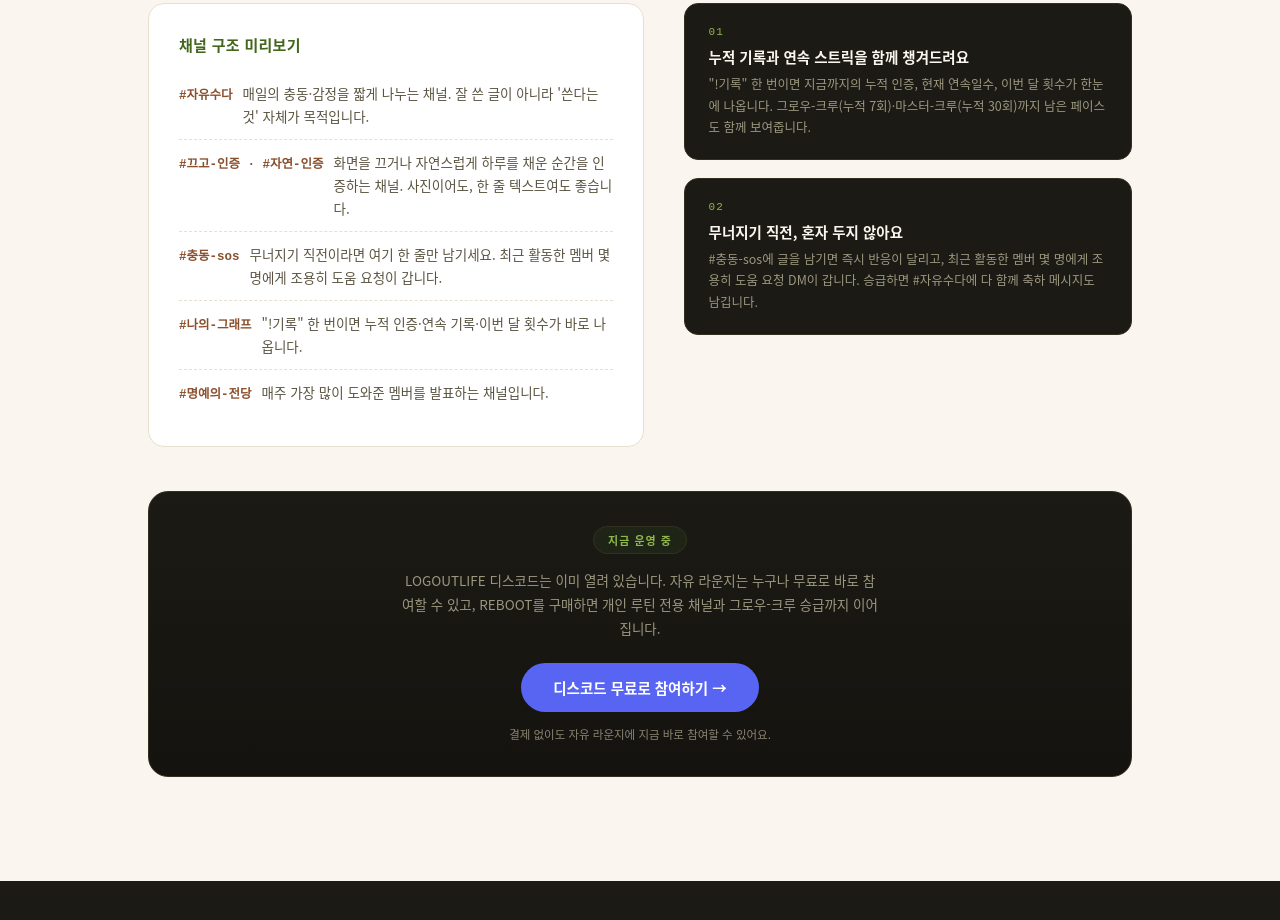
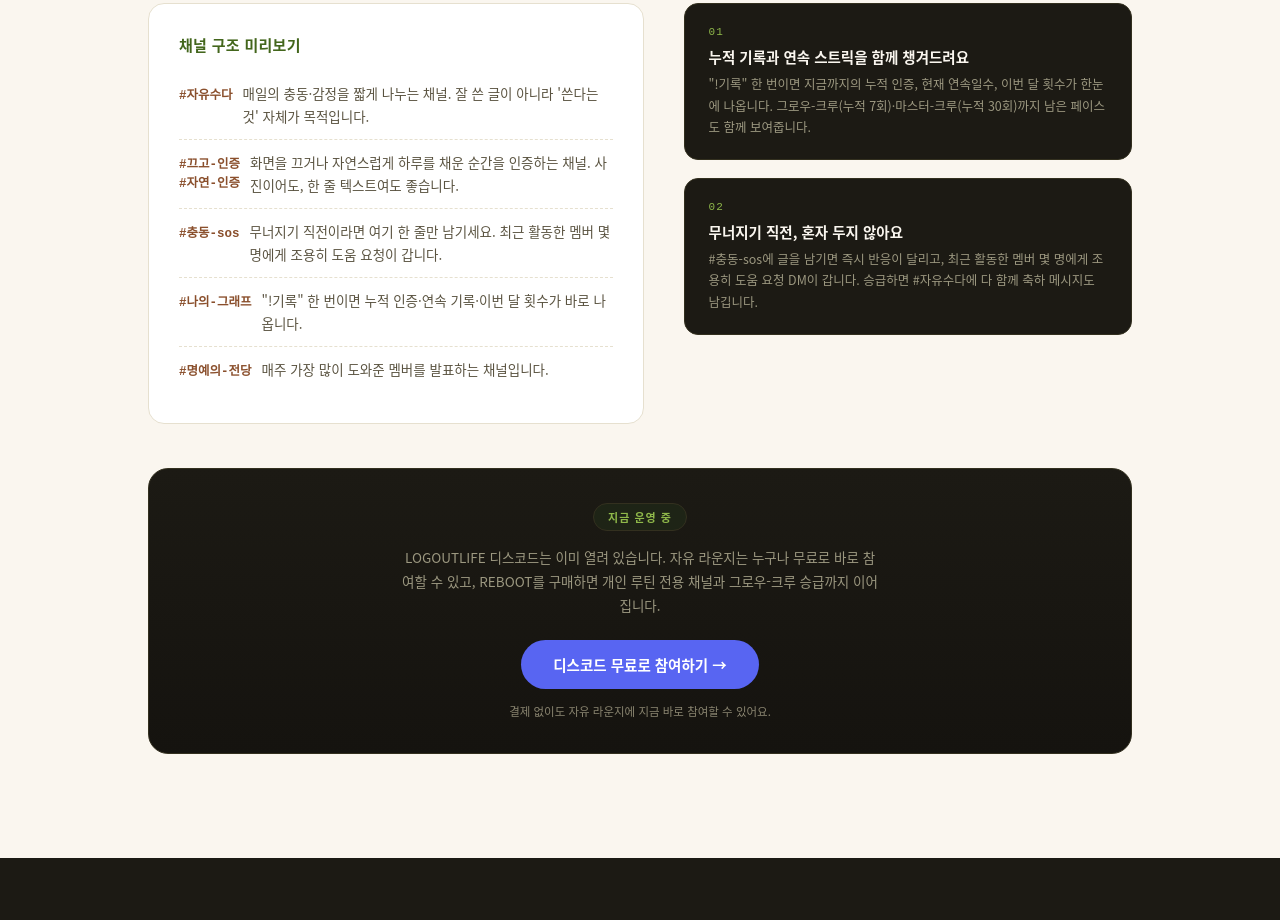
Before and after one commit to simsangu5648-rgb/logoutlifebot, a website: page public/landing.html in a window 1280 px wide. Shown: the part 6083-7003 px from the top of the page. Drawn offline with Linux system fonts and the light colour scheme.

Commit message:
Update landing.html

```diff
--- a/public/landing.html
+++ b/public/landing.html
@@ -443,7 +443,7 @@
         <h3>채널 구조 미리보기</h3>
         <ul class="discord-chan-list">
           <li><span class="ch">#자유수다</span><span class="desc">매일의 충동·감정을 짧게 나누는 채널. 잘 쓴 글이 아니라 '쓴다는 것' 자체가 목적입니다.</span></li>
-          <li><span class="ch">#끄고-인증 · #자연-인증</span><span class="desc">화면을 끄거나 자연스럽게 하루를 채운 순간을 인증하는 채널. 사진이어도, 한 줄 텍스트여도 좋습니다.</span></li>
+          <li><span class="ch">#끄고-인증<br>#자연-인증</span><span class="desc">화면을 끄거나 자연스럽게 하루를 채운 순간을 인증하는 채널. 사진이어도, 한 줄 텍스트여도 좋습니다.</span></li>
           <li><span class="ch">#충동-sos</span><span class="desc">무너지기 직전이라면 여기 한 줄만 남기세요. 최근 활동한 멤버 몇 명에게 조용히 도움 요청이 갑니다.</span></li>
           <li><span class="ch">#나의-그래프</span><span class="desc">"!기록" 한 번이면 누적 인증·연속 기록·이번 달 횟수가 바로 나옵니다.</span></li>
           <li><span class="ch">#명예의-전당</span><span class="desc">매주 가장 많이 도와준 멤버를 발표하는 채널입니다.</span></li>
```
